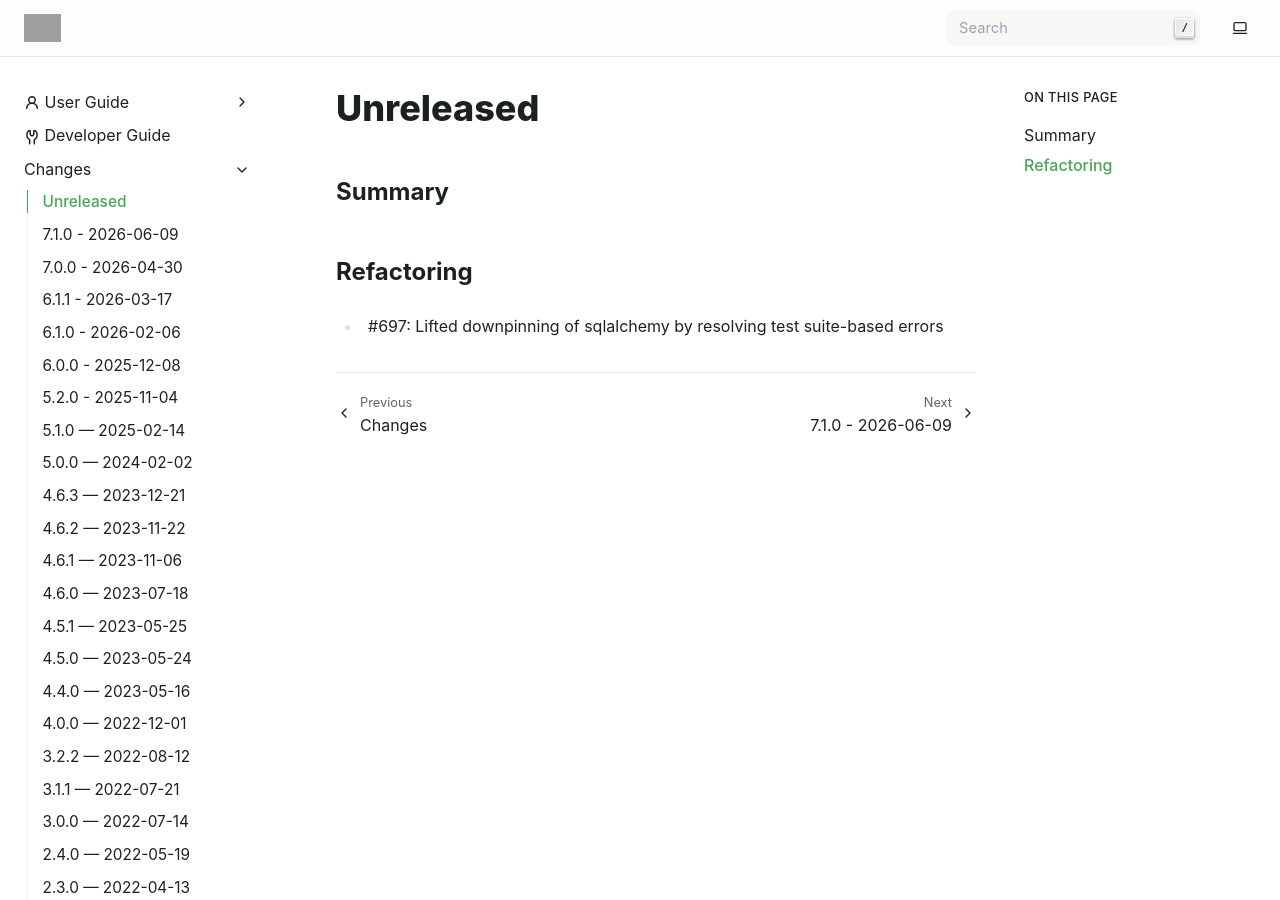
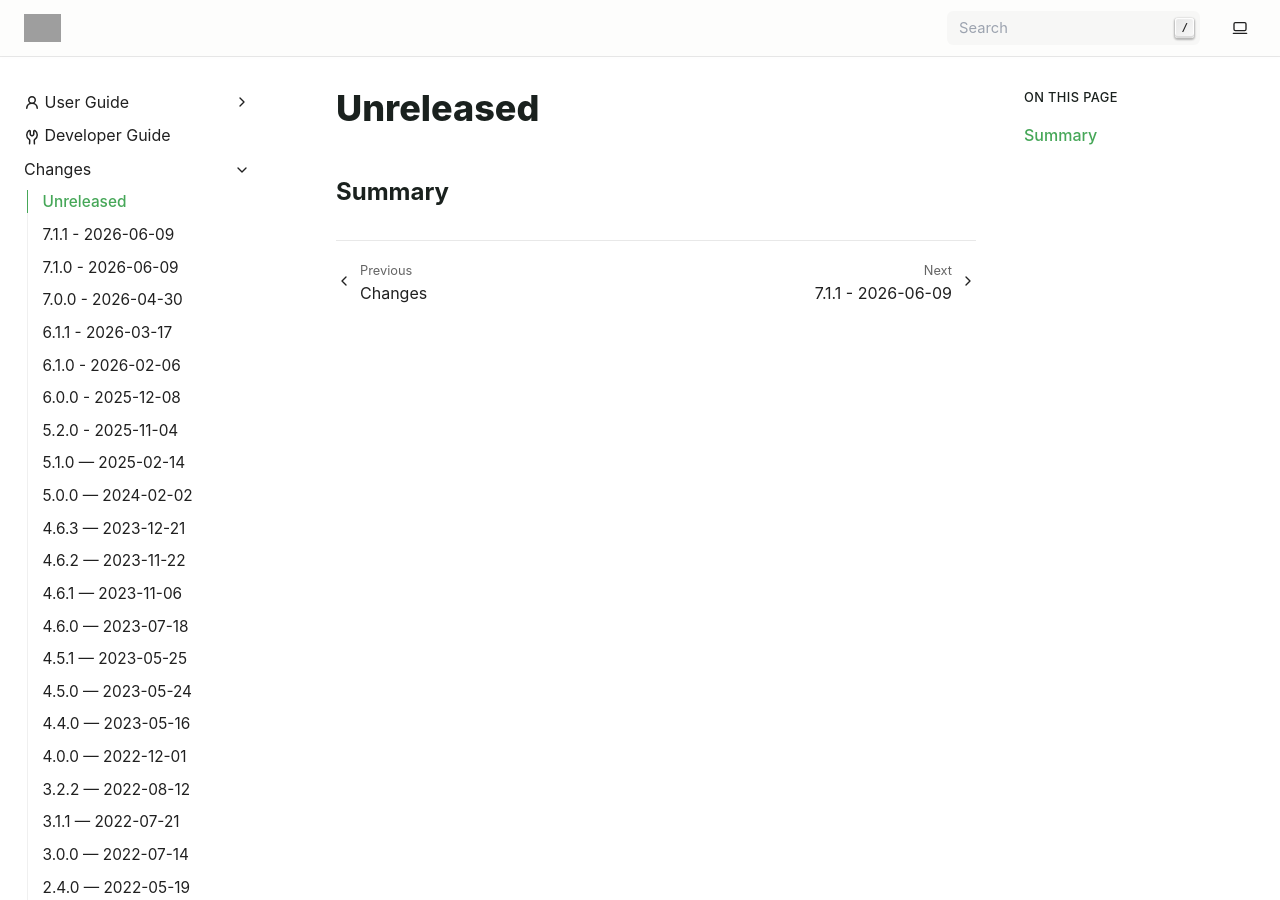
Before and after one commit to exasol/sqlalchemy-exasol, a Sphinx documentation site: the page built from doc/changes/unreleased.md, in a window 1280 px wide and 900 px high. Built offline with Sphinx 7.4.7, drawn with Linux system fonts in a browser that asks for light colours; grey boxes are pictures that could not be loaded.

```diff
--- a/doc/changes/unreleased.md
+++ b/doc/changes/unreleased.md
@@ -1,7 +1,3 @@
 # Unreleased
 
 ## Summary
-
-## Refactoring
-
-* #697: Lifted downpinning of sqlalchemy by resolving test suite-based errors
--- a/pyproject.toml
+++ b/pyproject.toml
@@ -1,6 +1,6 @@
 [project]
 name = "sqlalchemy_exasol"
-version = "7.1.0"
+version = "7.1.1"
 description = "EXASOL dialect for SQLAlchemy"
 authors = [
     { name = "Exasol AG", email = "opensource@exasol.com" },
```
Also changed, not shown: doc/changes/changelog.md (+2 -0 lines), doc/changes/changes_7.1.1.md (added, +16 -0 lines).
